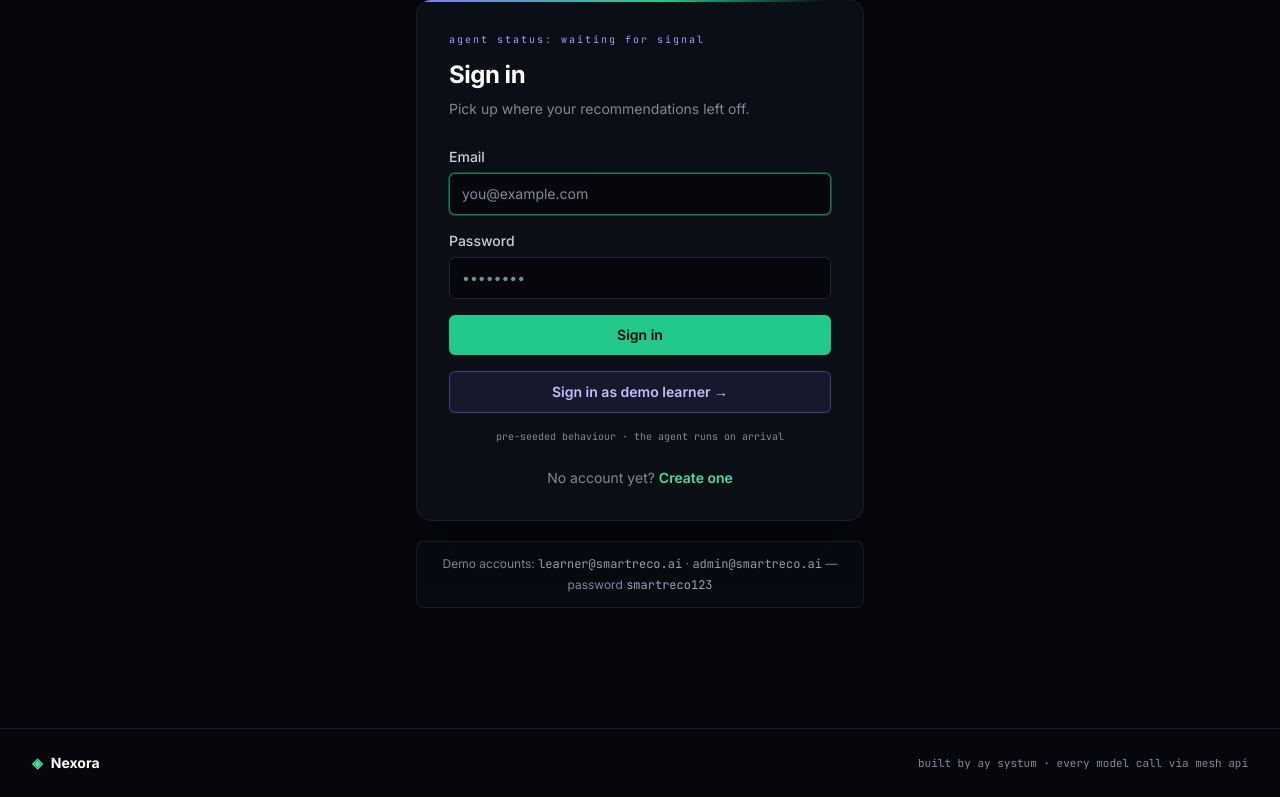
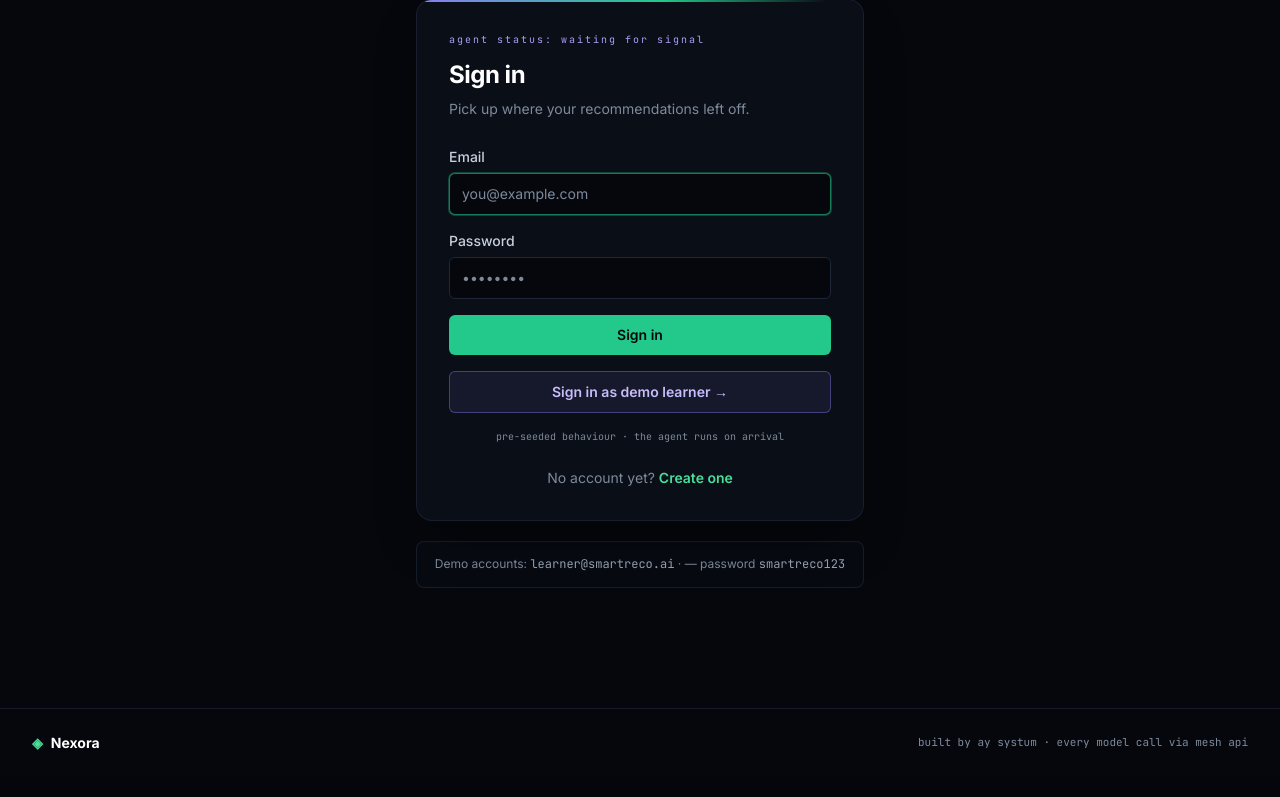
Before and after one commit to ayalpha/smartreco-build-challenge-2026, a FastAPI app: page /login in a window 1280 px wide. Shown: the part 138-935 px from the top of the page. After the commit the page ends 888 px from the top, so only its background shows below. Run offline with FastAPI, Linux system fonts and the light colour scheme; data that the repository does not hold is empty; parts of the project's set-up code (start-up, migrations or seed data) failed here and were passed over; some libraries are stand-ins or nearby versions.

Commit message:
Update login.html

```diff
--- a/app/templates/auth/login.html
+++ b/app/templates/auth/login.html
@@ -52,7 +52,7 @@
   <p class="mt-5 rounded-lg border border-ink-700/70 bg-ink-900/50 px-4 py-3 text-center text-xs leading-relaxed text-mist-500">
     Demo accounts:
     <span class="font-mono text-mist-400">learner@smartreco.ai</span> ·
-    <span class="font-mono text-mist-400">admin@smartreco.ai</span>
+    <span class="font-mono text-mist-400"></span>
     — password <span class="font-mono text-mist-400">smartreco123</span>
   </p>
 </div>
```
